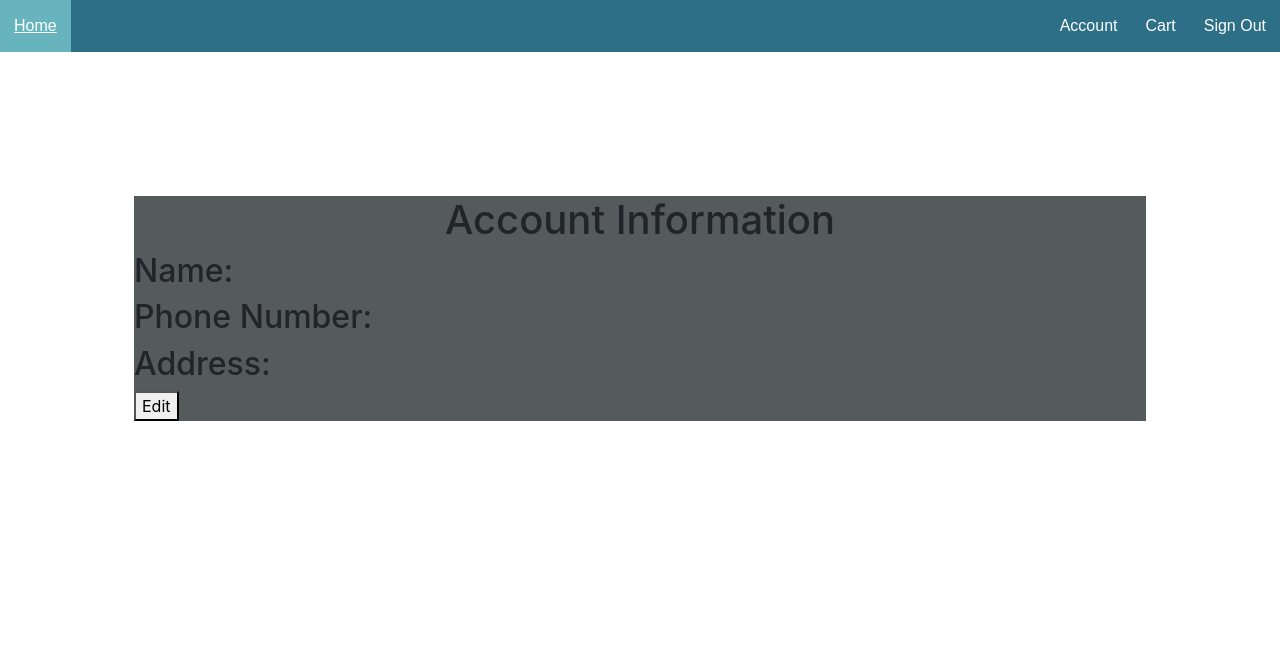
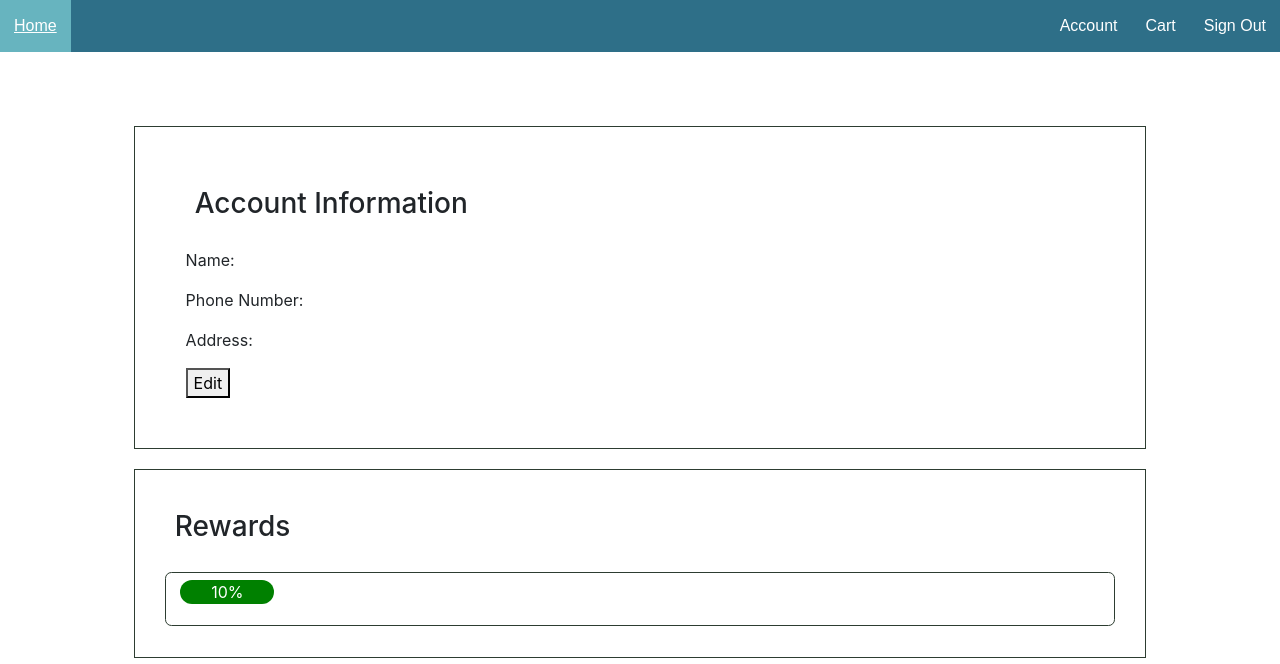
Before and after one commit to ef1301/restaurant-frontend, a React (Create React App) app: page /AccountInfo in a window 1280 px wide. Shown: the top 664 px of the page. Built offline with nearby package versions, Linux system fonts and the light colour scheme; the HTML template or start-up script is replaced by a standard one.

Commit message:
Home view css

```diff
--- a/src/components/styles/Account.css
+++ b/src/components/styles/Account.css
@@ -2,14 +2,35 @@
     padding: 5%;
 }
 
+.rewards {
+    border: thin solid #2d3d31;
+    padding: 3%;
+}
+
 #progress-bar {
-    width: 90%;
+    border: thin solid #2d3d31;
+    border-radius: .5vw;
+    width: 100%;
+    height: 30%;
+    padding: .5%;
 }
 
 #reward-status {
+    margin: .25% 1% .25% 1%;
+    text-align: center;
+    border-radius: 3vw;
     background-color: green;
+    height: 5%;
+    color: white;
 }
+
 .info{
-    background-color: #555A5D;
-    display: block;
+    border: thin solid #2d3d31;
+    display: inline-block;
+    width: 100%;
+    background-color: white;
+    margin-top: 1%;
+    margin-bottom: 2%;
+    height: 100%;
+    padding: 5%;
 }
--- a/src/components/styles/Home.css
+++ b/src/components/styles/Home.css
@@ -1,11 +1,4 @@
 body {
-}
-
-.navbar {
-  overflow: hidden;
-  background-color: #333;
-  position: sticky;
-  top: 0;
 }
 
 /* Style the navigation bar links */
@@ -28,17 +21,16 @@ body {
 }
 
 .menu-card {
-    border-radius: 10px;
-    box-shadow: 5px 5px #2d3d31;
+    border: thin solid #2d3d31;
     display: inline-block;
     width: 25%;
-    background-color: #696965;
+    background-color: white;
     margin-top: 1%;
     margin-bottom: 2%;
-    height: 33vw;
+    height: 100%;
     margin-right: 3%;
     margin-left: 3%;
-    padding: 2% 2%;
+    padding: 1% 1%;
 }
 
 h3 {
@@ -47,6 +39,7 @@ h3 {
 }
 
 input {
+    margin-left: 50%;
     font-size: 1.5em;
     width: 2.5vw;
     margin: .5%;
@@ -54,15 +47,15 @@ input {
 
 .bottom-right {
     padding: 1%;
-    width: 60%;
-    margin-top: 8%;
+    width: 100%;
     text-align: right;
     display: inline-block;
-    float: right;
+    right: 2%;
 }
 
 .crop {
-    border: medium solid #2d3d31;
+    margin-bottom: 5%;
+    border: thin solid #2d3d31;
     object-fit: cover;
     height: 20vw;
     width: 20vw;
--- a/src/components/views/AccountInfo.js
+++ b/src/components/views/AccountInfo.js
@@ -26,7 +26,7 @@ class AccountInfo extends Component{
     formRender() {
 	if(this.state.edit === true) {
 	    return(
-		    <div className="editInfo">
+		    <div className="info">
 		    <Form>
 		    <Form.Row>
 		    <Form.Group as={Col} controlId="formGrid">
@@ -101,10 +101,10 @@ class AccountInfo extends Component{
 	}
 	else {
 	    return(<div className="info">
-			<h1 className="account">Account Information</h1>
-		   <h2 className="name"> Name: </h2>
-		   <h2 className="num">Phone Number: </h2>
-		   <h2 className="add">Address: </h2>
+		   <h3 className="account">Account Information</h3>
+		   <p className="name"> Name: </p>
+		   <p className="num">Phone Number: </p>
+		   <p className="add">Address: </p>
 		   <button className="edit" variant="primary" type="button" onClick={this.handleEdit}>Edit</button>
 		   </div>
 		  );
@@ -118,10 +118,17 @@ class AccountInfo extends Component{
 		<div className="container">
 		{this.formRender()}
 
+		<div className="rewards">
+		<h3>Rewards</h3>
 	    	<div id="progress-bar">
-		<div id="reward-status">
+		<div id="reward-status" style={{width: '10%'}}>
+		<p>10%</p>
 		</div>
+
 		</div>
+
+
+	    </div>
 
 
 	    </div>
--- a/src/components/views/Home.js
+++ b/src/components/views/Home.js
@@ -21,10 +21,6 @@ class Home extends Component {
 		<div>
 		<Navbar />
 
-		<div id="progress-bar">
-		<div id="reward-status">
-		</div>
-		</div>
 
 		<div id="menu">
 		<h1>MENU</h1>
@@ -32,15 +28,15 @@ class Home extends Component {
 			<div className="menu-card" key={item.id}>
 			<h3>{item.item}</h3>
 			<img className="crop"src={item.imageUrl} alt={item.item}/>
+			<p style={{textAlign:'left', marginLeft: '5%'}}><u>Description:</u><br/> {item.description}</p>
 
-			<p><u>Description:</u> {item.description}</p>
 
-			<div className="bottom-right">
-			<p>${item.price}
+		    	<div className="bottom-right">
+			${item.price}
 			<input type="number"></input>
-			<img src="https://img.icons8.com/bubbles/50/000000/buy.png" alt="cart"/></p>
+			<img src="https://img.icons8.com/bubbles/50/000000/buy.png" alt="cart"/></div>
 			</div>
-			</div>
+
 		))}
 
 	    </div>
```
